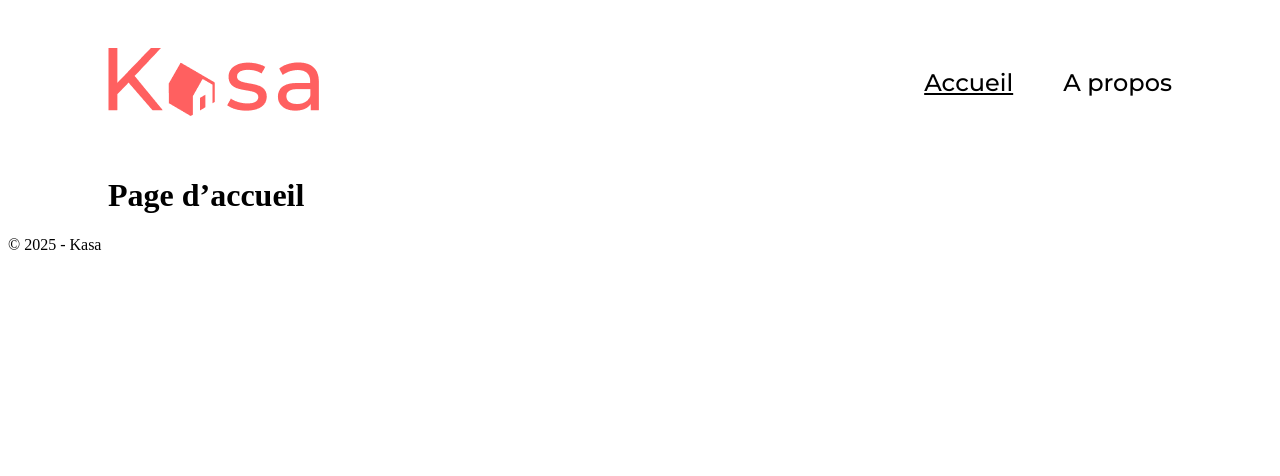
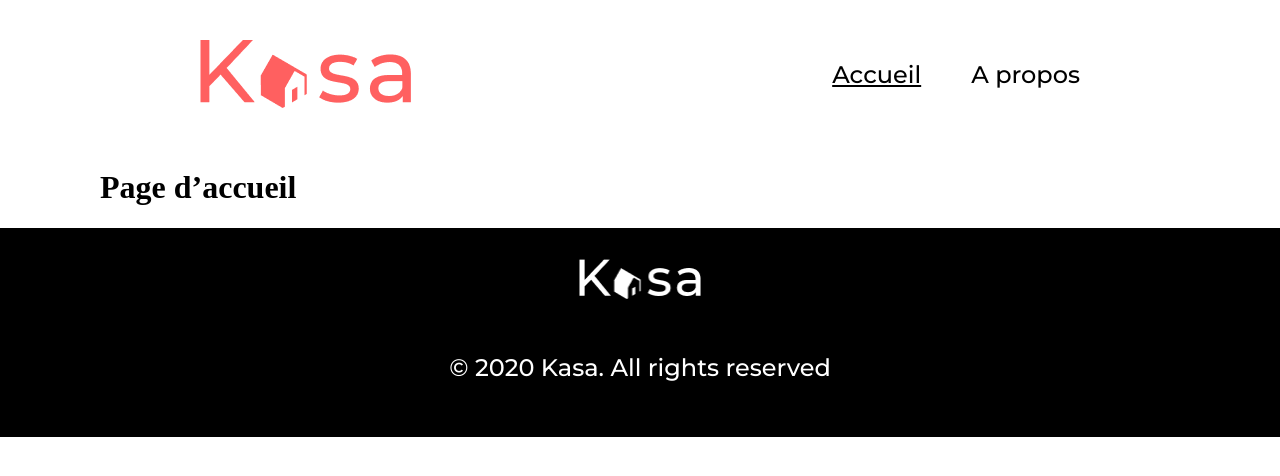
Before and after one commit to LikeMika/kasa, a React (Vite) app: page / in a window 1280 px wide. Shown: the top 476 px of the page. Built offline with nearby package versions, Linux system fonts and the light colour scheme.

Commit message:
Mise en page du Footer

```diff
--- a/src/components/Footer.jsx
+++ b/src/components/Footer.jsx
@@ -1,7 +1,11 @@
+import logoFooter from '../assets/img/logo-footer.png'; // adapte le chemin selon ton arborescence
+import '../styles/Footer.scss';
+
 function Footer() {
   return (
-    <footer>
-      <p>&copy; 2025 - Kasa</p>
+    <footer className="footer">
+      <img src={logoFooter} alt="Kasa Logo" className="footer__logo" />
+      <p className="footer__text">© 2020 Kasa. All rights reserved</p>
     </footer>
   );
 }
--- a/src/components/Layout.jsx
+++ b/src/components/Layout.jsx
@@ -5,13 +5,16 @@ import { Outlet } from 'react-router-dom';
 function Layout() {
   return (
     <>
-      <Header />
-      <main>
-        <Outlet /> {/* Ici s'afficheront les pages */}
-      </main>
+      <div className="layout-container">
+        <Header />
+        <main>
+          <Outlet />
+        </main>
+      </div>
       <Footer />
     </>
   );
 }
 
+
 export default Layout;
--- /dev/null
+++ b/src/styles/Footer.scss
@@ -0,0 +1,35 @@
+.footer {
+  background-color: black;
+  height: 209px;
+   width: 100vw; // au lieu de 100% si nécessaire
+  display: flex;
+  flex-direction: column;
+  align-items: center;
+  justify-content: center;
+
+  margin: 0;
+  padding: 0;
+  box-sizing: border-box;
+
+  &__logo {
+    height: auto;
+    max-width: 122px; // ajustable selon la taille réelle du logo
+    margin-bottom: 29px;
+
+    @media (max-width: 768px) {
+      margin-bottom: 15px;
+    }
+  }
+
+  &__text {
+    color: white;
+    font-family: 'Montserrat', sans-serif;
+    font-weight: 500;
+    font-size: 24px;
+
+    @media (max-width: 768px) {
+      font-size: 12px;
+      text-align: center;
+    }
+  }
+}
--- a/src/styles/index.css
+++ b/src/styles/index.css
@@ -1,6 +1,8 @@
 @import url('https://fonts.googleapis.com/css2?family=Montserrat:wght@500&display=swap');
-
-main {
+body {
+  margin:0;
+}
+.layout-container {
   padding: 0 100px;
 
   @media (max-width: 768px) {
```
Also changed, not shown: src/assets/img/logo-footer.png (added).
